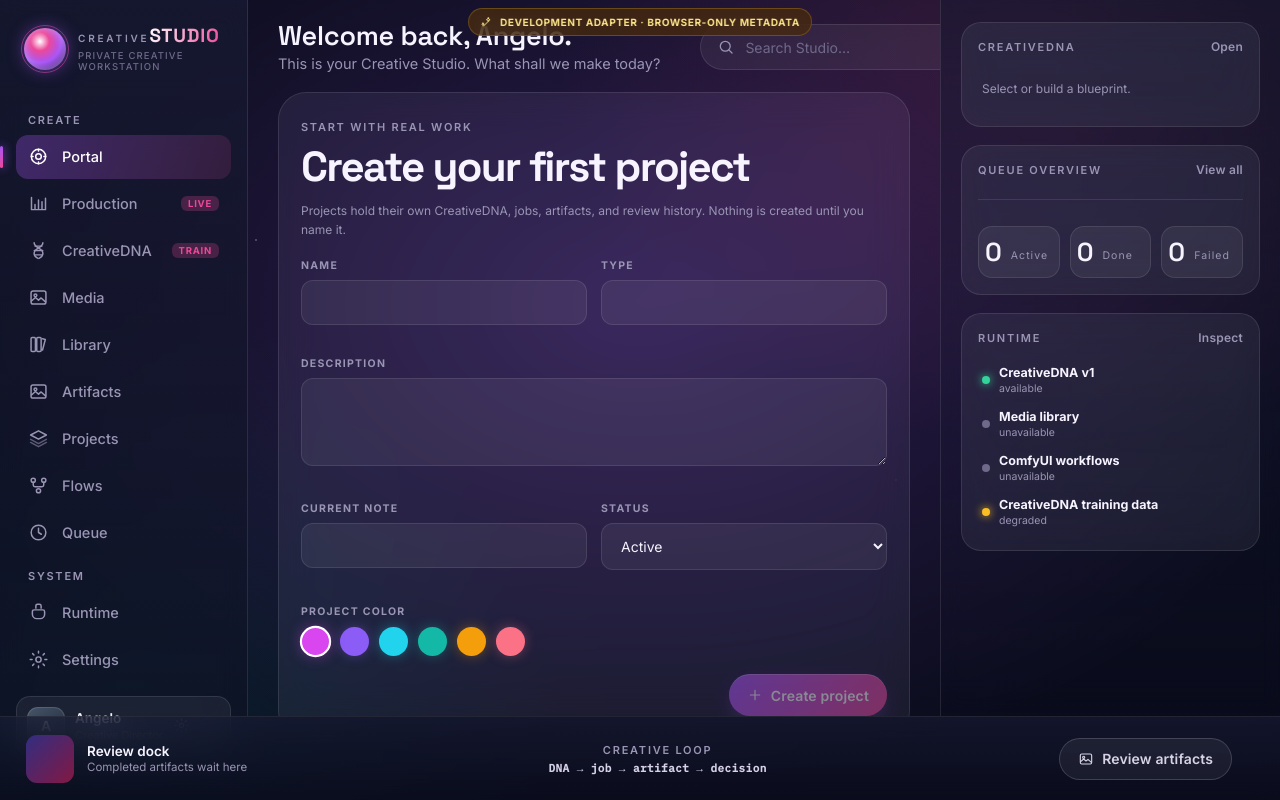
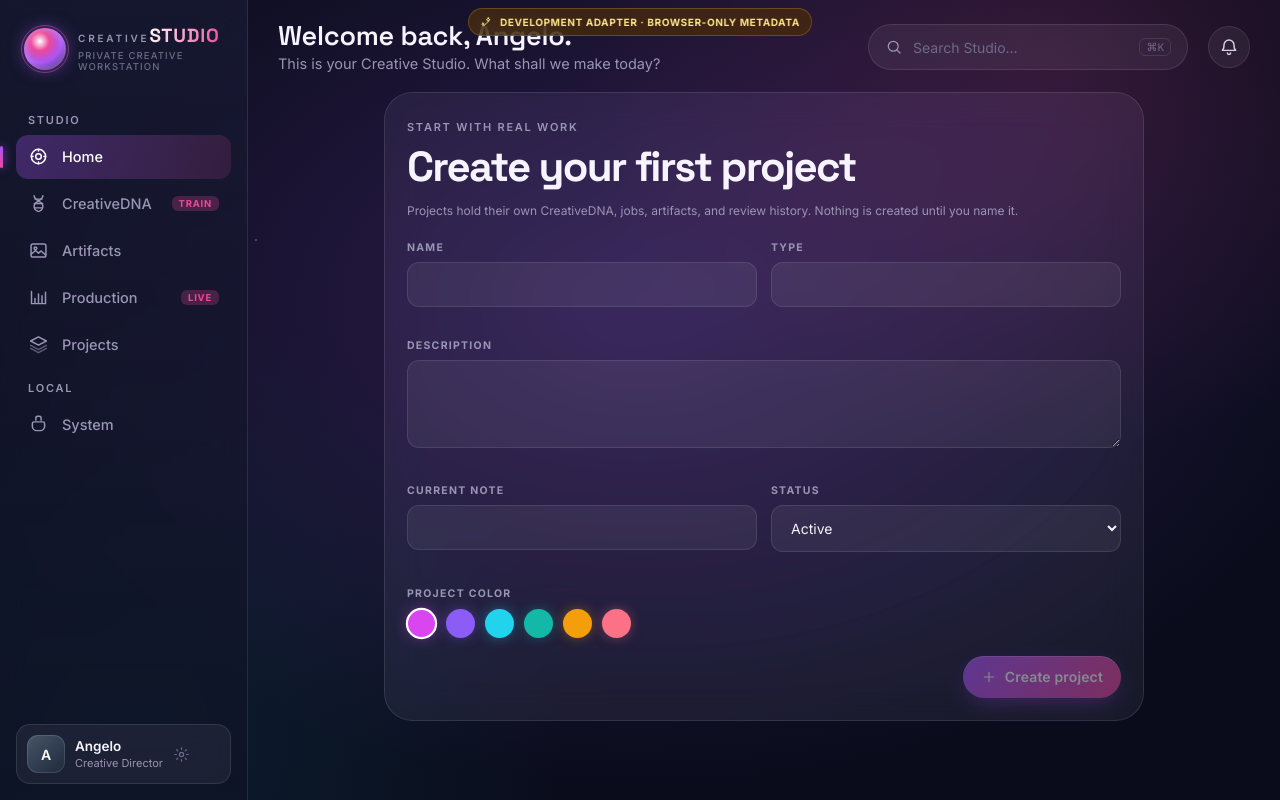
Before and after one commit to AngeloTobo/Creative-Studio, a React (Vite) app: page / in a window 1280 px wide. Built offline with nearby package versions, Linux system fonts and the light colour scheme.

Commit message:
Consolidate Creative Studio navigation

```diff
--- a/src/app/App.tsx
+++ b/src/app/App.tsx
@@ -15,9 +15,10 @@ import { PlaceholderView } from "../features/placeholder/PlaceholderView";
 import { FlowsView } from "../features/workflows/FlowsView";
 import { SettingsView } from "../features/settings/SettingsView";
 import { CockpitView } from "../features/cockpit/CockpitView";
+import { SystemView } from "../features/system/SystemView";
 import type { ProductionCockpitAction } from "../../shared/contracts";
 
-const VIEWS = new Set<StudioView>(["portal", "cockpit", "dna", "media", "library", "gallery", "projects", "flows", "queue", "runtime", "settings"]);
+const VIEWS = new Set<StudioView>(["portal", "cockpit", "dna", "media", "library", "gallery", "projects", "flows", "queue", "runtime", "settings", "system"]);
 
 function hashView(): StudioView {
   const raw = window.location.hash.replace(/^#\/?/, "");
@@ -66,7 +67,7 @@ export function App() {
   };
 
   const content = (() => {
-    if (!activeProjectId && view !== "cockpit" && view !== "projects" && view !== "runtime" && view !== "settings") return <ProjectsView />;
+    if (!activeProjectId && view !== "cockpit" && view !== "projects" && view !== "runtime" && view !== "settings" && view !== "system") return <ProjectsView />;
     switch (view) {
       case "portal": return <PortalView navigate={navigate} />;
       case "cockpit": return <CockpitView onOpen={openCockpitAction} />;
@@ -79,6 +80,7 @@ export function App() {
       case "runtime": return <RuntimeView />;
       case "flows": return <FlowsView />;
       case "settings": return <SettingsView />;
+      case "system": return <SystemView />;
       default: return <PlaceholderView view={view} goBack={() => navigate("portal")} />;
     }
   })();
--- a/src/app/views.ts
+++ b/src/app/views.ts
@@ -1,4 +1,4 @@
-export type StudioView = "portal" | "cockpit" | "dna" | "media" | "library" | "gallery" | "projects" | "flows" | "queue" | "runtime" | "settings";
+export type StudioView = "portal" | "cockpit" | "dna" | "media" | "library" | "gallery" | "projects" | "flows" | "queue" | "runtime" | "settings" | "system";
 
 export const VIEW_TITLES: Record<StudioView, [string, string]> = {
   portal: ["Welcome back, Angelo.", "This is your Creative Studio. What shall we make today?"],
@@ -12,4 +12,5 @@ export const VIEW_TITLES: Record<StudioView, [string, string]> = {
   queue: ["Creative Queue", "Durable job state that survives navigation and reloads."],
   runtime: ["Runtime", "Real capability state without leaking credentials."],
   settings: ["Settings", "Application and adapter behavior."],
+  system: ["System", "Local execution, service health, and paired machines."],
 };
--- a/src/components/Shell.tsx
+++ b/src/components/Shell.tsx
@@ -2,24 +2,26 @@ import type { ReactNode } from "react";
 import { useStudio } from "../app/StudioProvider";
 import { VIEW_TITLES, type StudioView } from "../app/views";
 import { Icon, type IconName } from "./Icon";
-import { ProjectAvatar, StatusDot } from "./Visuals";
+import { ProjectAvatar } from "./Visuals";
 
 const NAV_MAIN: Array<{ id: StudioView; label: string; icon: IconName; badge?: string }> = [
-  { id: "portal", label: "Portal", icon: "portal" },
+  { id: "portal", label: "Home", icon: "portal" },
+  { id: "dna", label: "CreativeDNA", icon: "dna", badge: "TRAIN" },
+  { id: "gallery", label: "Artifacts", icon: "gallery" },
   { id: "cockpit", label: "Production", icon: "analytics", badge: "LIVE" },
-  { id: "dna", label: "CreativeDNA", icon: "dna", badge: "TRAIN" },
-  { id: "media", label: "Media", icon: "image" },
-  { id: "library", label: "Library", icon: "library" },
-  { id: "gallery", label: "Artifacts", icon: "gallery" },
   { id: "projects", label: "Projects", icon: "projects" },
-  { id: "flows", label: "Flows", icon: "flows" },
-  { id: "queue", label: "Queue", icon: "queue" },
 ];
 
 const NAV_SYSTEM: Array<{ id: StudioView; label: string; icon: IconName }> = [
-  { id: "runtime", label: "Runtime", icon: "runtime" },
-  { id: "settings", label: "Settings", icon: "settings" },
+  { id: "system", label: "System", icon: "runtime" },
 ];
+
+function primaryView(view: StudioView): StudioView {
+  if (view === "media" || view === "library" || view === "flows") return "dna";
+  if (view === "queue") return "cockpit";
+  if (view === "runtime" || view === "settings") return "system";
+  return view;
+}
 
 function NavItem({ item, active, navigate }: { item: (typeof NAV_MAIN)[number]; active: boolean; navigate: (view: StudioView) => void }) {
   return <button className={`nav-item${active ? " active" : ""}`} onClick={() => navigate(item.id)} title={item.label}><span className="ni-ic"><Icon name={item.icon} size={21} /></span><span>{item.label}</span>{item.badge ? <span className="ni-badge">{item.badge}</span> : null}</button>;
@@ -28,13 +30,14 @@ function NavItem({ item, active, navigate }: { item: (typeof NAV_MAIN)[number];
 function Sidebar({ view, navigate }: { view: StudioView; navigate: (view: StudioView) => void }) {
   const { snapshot, activeProjectId } = useStudio();
   const project = snapshot?.projects.find((item) => item.id === activeProjectId);
+  const activeView = primaryView(view);
   return <aside className="sidebar scroll">
     <button className="brand" onClick={() => navigate("portal")}><span className="brand-mark"><i className="bm-ring" /><i className="bm-orb" /></span><span className="brand-txt"><b className="bt-1">CREATIVE</b><strong className="bt-2">STUDIO</strong><small className="bt-3">private creative workstation</small></span></button>
-    <div className="nav-cap eyebrow">Create</div><nav className="nav">{NAV_MAIN.map((item) => <NavItem key={item.id} item={item} active={view === item.id} navigate={navigate} />)}</nav>
-    <div className="nav-cap eyebrow">System</div><nav className="nav">{NAV_SYSTEM.map((item) => <NavItem key={item.id} item={item} active={view === item.id} navigate={navigate} />)}</nav>
+    <div className="nav-cap eyebrow">Studio</div><nav className="nav">{NAV_MAIN.map((item) => <NavItem key={item.id} item={item} active={activeView === item.id} navigate={navigate} />)}</nav>
+    <div className="nav-cap eyebrow">Local</div><nav className="nav">{NAV_SYSTEM.map((item) => <NavItem key={item.id} item={item} active={activeView === item.id} navigate={navigate} />)}</nav>
     <div className="sb-spacer" />
     {project ? <div className="sb-proj"><button className="sb-proj-btn" onClick={() => navigate("projects")}><ProjectAvatar project={project} size={40} /><span className="sp-meta"><strong className="sp-name">{project.name}</strong><small className="sp-sub">Active project</small></span><Icon name="chevronDown" size={16} /></button></div> : null}
-    <div className="sb-user glass"><span className="su-av">A</span><span className="su-meta"><strong className="su-name">Angelo</strong><small className="su-role">Creative Director</small></span><Icon name="settings" size={17} /></div>
+    <button className="sb-user glass" onClick={() => navigate("system")}><span className="su-av">A</span><span className="su-meta"><strong className="su-name">Angelo</strong><small className="su-role">Creative Director</small></span><Icon name="settings" size={17} /></button>
   </aside>;
 }
 
@@ -49,37 +52,23 @@ function TopBar({ view, navigate }: { view: StudioView; navigate: (view: StudioV
   return <header className="topbar"><div className="greet"><h1>{title}</h1><p>{subtitle}</p></div><div className="topbar-spacer" /><div className="searchbar"><Icon name="search" size={18} /><input aria-label="Search Creative Studio" placeholder="Search Studio…" /><span className="kbd">⌘K</span></div><NotificationButton navigate={navigate} size={20} /></header>;
 }
 
-function RightPanel({ navigate }: { navigate: (view: StudioView) => void }) {
-  const { snapshot, activeProjectId, activeDna } = useStudio();
-  const project = snapshot?.projects.find((item) => item.id === activeProjectId);
-  const projectJobs = snapshot?.jobs.filter((job) => job.projectId === activeProjectId) ?? [];
-  const activeJobs = projectJobs.filter((job) => job.status === "queued" || job.status === "running");
-  return <aside className="rightpanel scroll">
-    {project ? <section className="rp-card glass"><div className="rp-head"><span className="eyebrow">Active Project</span><button className="link-btn" onClick={() => navigate("projects")}>View all</button></div><div className="rp-proj"><ProjectAvatar project={project} size={54} /><span className="rpp-body"><strong className="rpp-name">{project.name} <i className="badge active">{project.status}</i></strong><p className="rpp-desc">{project.description}</p></span></div></section> : null}
-    <section className="rp-card glass"><div className="rp-head"><span className="eyebrow">CreativeDNA</span><button className="link-btn" onClick={() => navigate("dna")}>Open</button></div>{activeDna ? <div className="active-dna-card"><span className="dna-version">v{activeDna.version}</span><strong>{activeDna.name}</strong><small>{activeDna.targetModality} · {activeDna.source.kind === "commercial_reference" ? "rights-safe" : "original"}</small></div> : <p className="empty-copy">Select or build a blueprint.</p>}</section>
-    <section className="rp-card glass"><div className="rp-head"><span className="eyebrow">Queue Overview</span><button className="link-btn" onClick={() => navigate("queue")}>View all</button></div><div className="queue-mini"><div className="qm-stat"><strong className="qm-num">{activeJobs.length}</strong><span className="qm-lab">Active</span></div><div className="qm-stat"><strong className="qm-num">{projectJobs.filter((job) => job.status === "completed").length}</strong><span className="qm-lab">Done</span></div><div className="qm-stat"><strong className="qm-num">{projectJobs.filter((job) => job.status === "failed").length}</strong><span className="qm-lab">Failed</span></div></div>{activeJobs.slice(0, 3).map((job) => <div className="act-row" key={job.id}><StatusDot status={job.status} /><span><strong>{job.modality}</strong><small>{job.status} · {job.progress}%</small></span></div>)}</section>
-    <section className="rp-card glass"><div className="rp-head"><span className="eyebrow">Runtime</span><button className="link-btn" onClick={() => navigate("runtime")}>Inspect</button></div>{snapshot?.capabilities.slice(0, 4).map((capability) => <div className="runtime-row" key={capability.key}><i className={capability.state} /><span><strong>{capability.label}</strong><small>{capability.state}</small></span></div>)}</section>
-  </aside>;
-}
-
-function ReviewDock({ navigate }: { navigate: (view: StudioView) => void }) {
-  const { snapshot, activeProjectId } = useStudio();
-  const latest = snapshot?.artifacts.find((artifact) => artifact.projectId === activeProjectId);
-  return <footer className="player"><div className="pl-now"><span className="pln-thumb" style={{ background: latest ? `linear-gradient(135deg,${latest.preview.colors[0]},${latest.preview.colors[1]})` : "linear-gradient(135deg,#312e81,#831843)" }} /><span><strong className="pln-title">{latest?.name ?? "Review dock"}</strong><small className="pln-sub">{latest ? `${latest.kind} · ${latest.status}` : "Completed artifacts wait here"}</small></span></div><div className="review-dock-center"><span className="eyebrow">Creative loop</span><strong>DNA → job → artifact → decision</strong></div><button className="btn btn-ghost" onClick={() => navigate("gallery")}><Icon name="gallery" size={16} /> Review artifacts</button></footer>;
-}
-
 export function DesktopShell({ view, navigate, children }: { view: StudioView; navigate: (view: StudioView) => void; children: ReactNode }) {
-  return <div className="app"><Sidebar view={view} navigate={navigate} /><main className="main"><TopBar view={view} navigate={navigate} /><div className="view-scroll scroll">{children}</div></main><RightPanel navigate={navigate} /><ReviewDock navigate={navigate} /></div>;
+  return <div className="app no-right no-player"><Sidebar view={view} navigate={navigate} /><main className="main"><TopBar view={view} navigate={navigate} /><div className="view-scroll scroll">{children}</div></main></div>;
 }
 
 const MOBILE_TABS: Array<{ id: StudioView; label: string; icon: IconName }> = [
-  { id: "portal", label: "Portal", icon: "portal" },
+  { id: "portal", label: "Home", icon: "portal" },
   { id: "dna", label: "DNA", icon: "dna" },
-  { id: "media", label: "Media", icon: "image" },
   { id: "gallery", label: "Artifacts", icon: "gallery" },
-  { id: "cockpit", label: "Ops", icon: "analytics" },
+  { id: "cockpit", label: "Production", icon: "analytics" },
+  { id: "projects", label: "Projects", icon: "projects" },
+  { id: "system", label: "System", icon: "runtime" },
 ];
 
+const CONTENT_OWNS_MOBILE_HEADING = new Set<StudioView>(["cockpit", "dna", "projects"]);
+
 export function MobileShell({ view, navigate, children }: { view: StudioView; navigate: (view: StudioView) => void; children: ReactNode }) {
-  return <div className="mshell"><header className="mtop"><span className="mt-mark"><i className="bm-orb" /></span><strong className="mt-name">Creative <b>Studio</b></strong><span className="mt-sp" /><NotificationButton navigate={navigate} size={19} /></header><main className={`mbody scroll mbody-${view}`}>{view !== "portal" ? <div className="mview-head"><h1>{VIEW_TITLES[view][0]}</h1><p>{VIEW_TITLES[view][1]}</p></div> : null}{children}</main><nav className="mtabbar">{MOBILE_TABS.map((tab) => <button key={tab.id} className={`mtab${view === tab.id ? " on" : ""}`} onClick={() => navigate(tab.id)}><span className="mtab-ic"><Icon name={tab.icon} size={22} /></span>{tab.label}</button>)}</nav></div>;
+  const activeView = primaryView(view);
+  const showHeading = view !== "portal" && !CONTENT_OWNS_MOBILE_HEADING.has(view);
+  return <div className="mshell"><header className="mtop"><span className="mt-mark"><i className="bm-orb" /></span><strong className="mt-name">Creative <b>Studio</b></strong><span className="mt-sp" /><NotificationButton navigate={navigate} size={19} /></header><main className={`mbody scroll mbody-${view}`}>{showHeading ? <div className="mview-head"><h1>{VIEW_TITLES[view][0]}</h1><p>{VIEW_TITLES[view][1]}</p></div> : null}{children}</main><nav className="mtabbar">{MOBILE_TABS.map((tab) => <button key={tab.id} className={`mtab${activeView === tab.id ? " on" : ""}`} onClick={() => navigate(tab.id)}><span className="mtab-ic"><Icon name={tab.icon} size={22} /></span>{tab.label}</button>)}</nav></div>;
 }
--- a/src/features/portal/PortalView.tsx
+++ b/src/features/portal/PortalView.tsx
@@ -5,12 +5,10 @@ import type { StudioView } from "../../app/views";
 
 const NODES: Array<{ id: StudioView; label: string; sub: string; icon: IconName; accent: string; angle: number }> = [
   { id: "dna", label: "CreativeDNA", sub: "Build, train, and generate", icon: "dna", accent: "var(--pink)", angle: 220 },
-  { id: "media", label: "Media", sub: "Upload training sources", icon: "image", accent: "var(--purple)", angle: 178 },
-  { id: "library", label: "Library", sub: "DNA, rules, and memory", icon: "library", accent: "var(--blue)", angle: 136 },
-  { id: "projects", label: "Projects", sub: "Your worlds and systems", icon: "projects", accent: "var(--teal)", angle: 92 },
-  { id: "gallery", label: "Gallery", sub: "Review retained artifacts", icon: "gallery", accent: "var(--amber)", angle: 50 },
-  { id: "flows", label: "Workflows", sub: "Import or build a ComfyUI graph", icon: "flows", accent: "var(--rose)", angle: 8 },
-  { id: "queue", label: "Queue", sub: "Durable generation state", icon: "queue", accent: "var(--violet)", angle: 312 },
+  { id: "gallery", label: "Artifacts", sub: "Review retained outputs", icon: "gallery", accent: "var(--amber)", angle: 140 },
+  { id: "projects", label: "Projects", sub: "Your creative workspaces", icon: "projects", accent: "var(--teal)", angle: 90 },
+  { id: "cockpit", label: "Production", sub: "Runs, decisions, and recovery", icon: "analytics", accent: "var(--violet)", angle: 40 },
+  { id: "system", label: "System", sub: "Local runner and services", icon: "runtime", accent: "var(--cyan)", angle: 320 },
 ];
 
 const CREATE_CARDS: Array<{ id: StudioView; label: string; desc: string; icon: IconName; accent: string }> = [
@@ -61,7 +59,7 @@ export function PortalView({ navigate }: { navigate: (view: StudioView) => void
       <div className="portal-status-row">
         {project ? <button className="mproj-card glass" onClick={() => navigate("projects")}><ProjectAvatar project={project} size={50} /><span className="mp-body"><strong className="mp-name">{project.name} <i className="badge active">{project.status}</i></strong><span className="mp-desc">{project.description}</span></span><Icon name="chevron" size={18} /></button> : null}
         <div className="mact-card glass">
-          <SectionHead label="Creative Queue" action="View all" onAction={() => navigate("queue")} />
+          <SectionHead label="Active Production" action="View all" onAction={() => navigate("cockpit")} />
           {activeJobs.slice(0, 3).map((job) => <div className="mact-row" key={job.id}><span className="mini-job-art" style={{ background: job.modality === "music" ? "linear-gradient(135deg,#9d174d,#7c3aed)" : job.modality === "video" ? "linear-gradient(135deg,#312e81,#db2777)" : "linear-gradient(135deg,#0e7490,#a21caf)" }} /><span><strong className="ar-title">{job.modality === "music" ? "Music" : job.modality === "video" ? "Video" : "Image"} generation</strong><span className="ar-sub">{job.status} · {job.progress}%</span></span><StatusDot status={job.status} /></div>)}
           {!activeJobs.length ? <div className="empty-copy">Queue is clear.</div> : null}
         </div>
--- /dev/null
+++ b/src/features/system/SystemView.tsx
@@ -0,0 +1,18 @@
+import { useState } from "react";
+import { Icon } from "../../components/Icon";
+import { RuntimeView } from "../runtime/RuntimeView";
+import { SettingsView } from "../settings/SettingsView";
+
+type SystemTab = "status" | "runners";
+
+export function SystemView() {
+  const [tab, setTab] = useState<SystemTab>("status");
+
+  return <section className="system-view fade-up" aria-label="System">
+    <nav className="system-tabs glass" role="tablist" aria-label="System workspace">
+      <button role="tab" aria-selected={tab === "status"} className={tab === "status" ? "on" : ""} onClick={() => setTab("status")}><Icon name="runtime" size={17} /><span><strong>Status</strong><small>Capabilities and providers</small></span></button>
+      <button role="tab" aria-selected={tab === "runners"} className={tab === "runners" ? "on" : ""} onClick={() => setTab("runners")}><Icon name="settings" size={17} /><span><strong>Runners</strong><small>Pair and revoke machines</small></span></button>
+    </nav>
+    {tab === "status" ? <RuntimeView /> : <SettingsView />}
+  </section>;
+}
--- a/src/styles/studio.css
+++ b/src/styles/studio.css
@@ -13,7 +13,7 @@ button:disabled { cursor: not-allowed; opacity: .48; }
 .sp-meta, .su-meta, .runtime-row span, .act-row span { display: flex; min-width: 0; flex-direction: column; text-align: left; }
 .sp-name, .su-name, .runtime-row strong, .act-row strong { font-size: 12.5px; }
 .sp-sub, .su-role, .runtime-row small, .act-row small { margin-top: 2px; color: var(--text-muted); font-size: 10.5px; }
-.sb-user { display: flex; align-items: center; gap: 10px; border-radius: 14px; padding: 10px; }
+.sb-user { display: flex; width: 100%; align-items: center; gap: 10px; border-radius: 14px; padding: 10px; text-align: left; }
 .sb-user > svg { color: var(--text-faint); }
 
 .development-flag {
@@ -614,6 +614,15 @@ button:disabled { cursor: not-allowed; opacity: .48; }
 .runner-empty span { display: flex; flex-direction: column; gap: 4px; }
 .runner-empty small { color: var(--text-muted); }
 
+/* System */
+.system-view { display: flex; flex-direction: column; gap: 15px; }
+.system-tabs { display: grid; grid-template-columns: repeat(2,minmax(0,1fr)); gap: 5px; max-width: 560px; padding: 5px; border-radius: 16px; }
+.system-tabs button { display: flex; min-width: 0; align-items: center; justify-content: center; gap: 9px; border-radius: 12px; padding: 10px 12px; color: var(--text-muted); }
+.system-tabs button.on { background: linear-gradient(135deg,rgba(34,211,238,.13),rgba(139,92,246,.1)); color: #fff; box-shadow: inset 0 0 0 1px rgba(34,211,238,.18); }
+.system-tabs button > span { display: flex; min-width: 0; flex-direction: column; align-items: flex-start; gap: 2px; }
+.system-tabs strong { font-size: 11px; }
+.system-tabs small { overflow: hidden; color: var(--text-faint); font-size: 8px; text-overflow: ellipsis; white-space: nowrap; }
+
 /* Runtime */
 .adapter-banner { display: flex; align-items: center; gap: 13px; padding: 16px; border: 1px solid var(--border-mid); border-radius: var(--r-lg); }
 .adapter-banner.development { border-color: rgba(251,191,36,.25); background: rgba(120,53,15,.12); }
@@ -724,6 +733,8 @@ button:disabled { cursor: not-allowed; opacity: .48; }
 @media (max-width: 859px) {
   html, body, #root { min-height: 100%; height: 100%; }
   .development-flag { top: auto; bottom: 75px; max-width: calc(100vw - 24px); white-space: nowrap; overflow: hidden; text-overflow: ellipsis; }
+  .mtab { min-width: 0; font-size: 8.5px; }
+  .mtab-ic svg { width: 19px; height: 19px; }
   .mview-head { padding-top: 6px; }
   .cockpit-head { align-items: stretch; flex-direction: column; }
   .cockpit-head .btn { width: 100%; }
@@ -819,6 +830,8 @@ button:disabled { cursor: not-allowed; opacity: .48; }
 @media (max-width: 520px) {
   .cockpit-summary, .cockpit-filters { grid-template-columns: 1fr; }
   .cockpit-summary article { padding: 13px; }
+  .system-tabs { max-width: none; }
+  .system-tabs small { display: none; }
   .cockpit-run { grid-template-columns: auto minmax(0,1fr); }
   .cockpit-run > span:nth-child(3), .cockpit-run > span:nth-child(4) { grid-column: 2; }
   .mbody-dna > .mview-head { display: none; }
```
Also changed, not shown: 2 other files (tests, documents, lock files or other folders).
